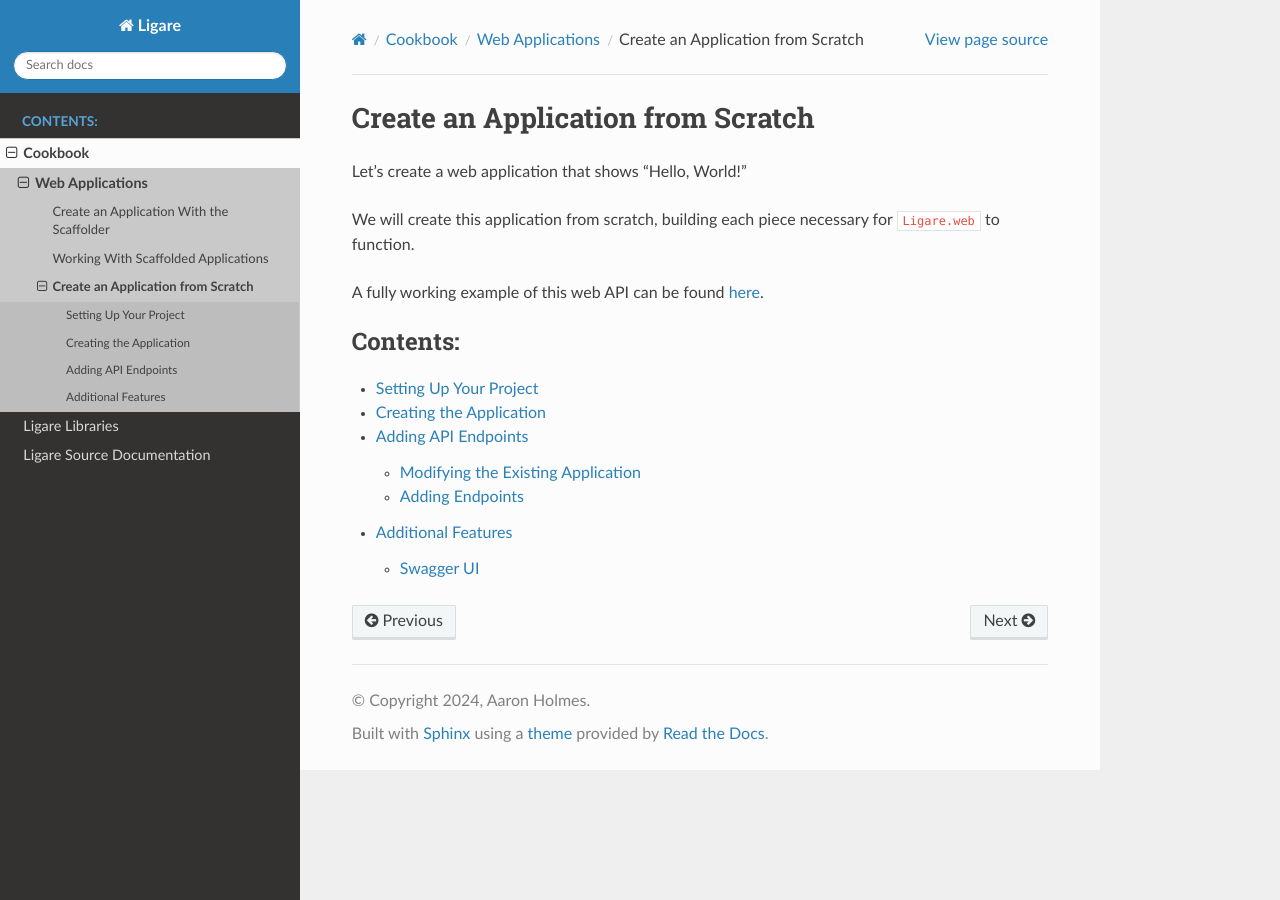
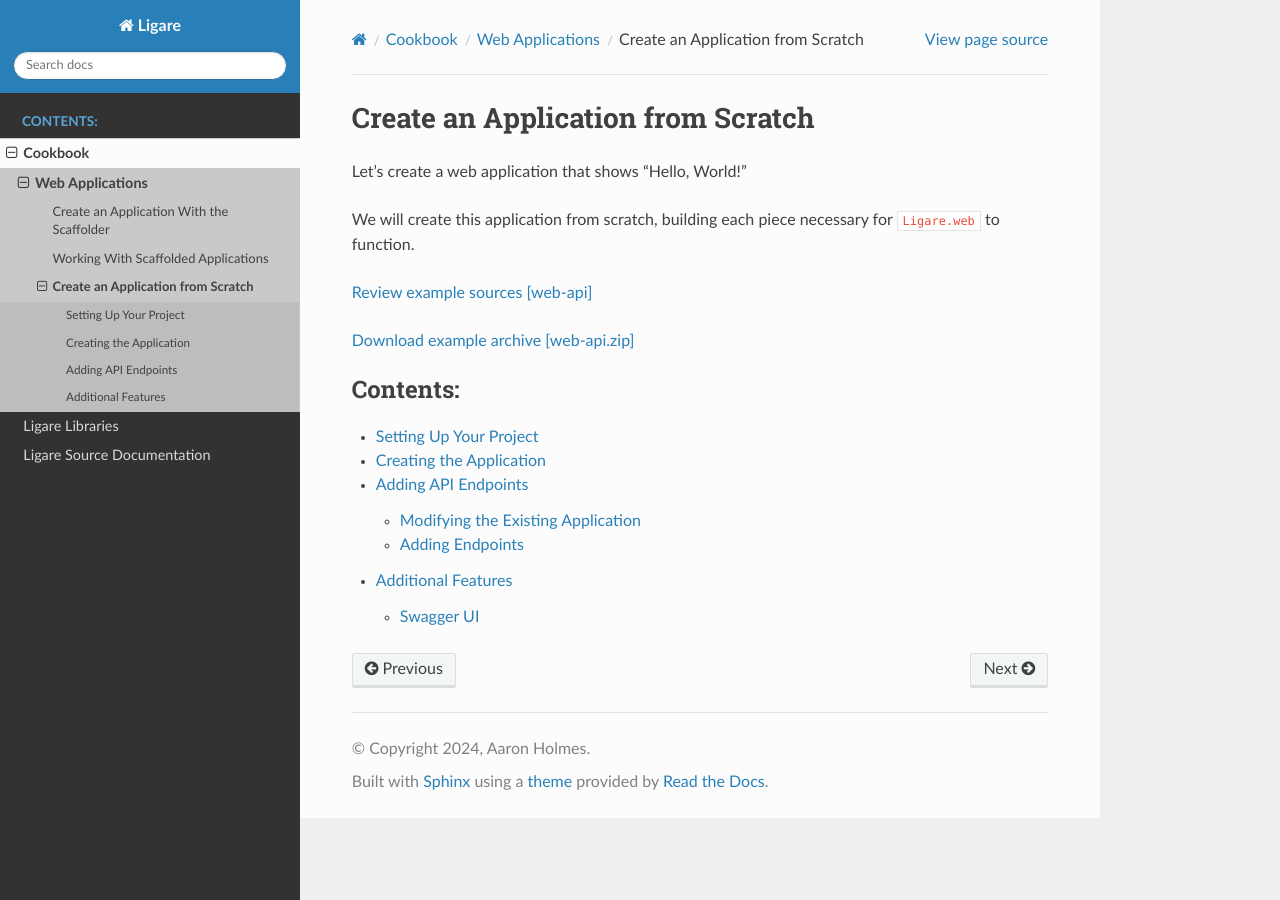
Before and after one commit to uclahs-cds/Ligare, a Sphinx documentation site: the page built from sphinx-docs/source/cookbook/web_applications/create-application-from-scratch/index.rst, in a window 1280 px wide. Built offline with Sphinx 7.4.7 and the Read the Docs theme 3.1.0, drawn with Linux system fonts in a browser that asks for light colours.

Commit message:
Update "from scratch" guide to use new directives.

```diff
--- a/sphinx-docs/source/_static/custom.css
+++ b/sphinx-docs/source/_static/custom.css
@@ -3,3 +3,10 @@
     color: #616161;
     font-style: italic;
 }
+
+/* put `literalinclude` captions on the left and closer to coe blocks */
+.rst-content .literal-block-wrapper .code-block-caption {
+    text-align: left;
+    padding-bottom: 0.5em;
+    margin-top: -1.5em;
+}
--- a/sphinx-docs/source/conf.py
+++ b/sphinx-docs/source/conf.py
@@ -65,9 +65,13 @@ copybutton_only_copy_prompt_lines = True
 github_ref = os.environ.get("GITHUB_REF") or "main"
 
 extlinks = {
+    "source": (
+        f"https://github.com/uclahs-cds/Ligare/blob/{github_ref}/%s",
+        None,
+    ),
     "example": (
         f"https://github.com/uclahs-cds/Ligare/blob/{github_ref}/examples/%s",
-        None,
+        "Review example sources [%s]",
     ),
     "archive": (
         "https://uclahs-cds.github.io/Ligare/_downloads/%s.zip",
--- a/sphinx-docs/source/cookbook/web_applications/create-application-from-scratch/2-creating-the-application.rst
+++ b/sphinx-docs/source/cookbook/web_applications/create-application-from-scratch/2-creating-the-application.rst
@@ -49,8 +49,7 @@ Modify ``app/__init__.py`` with the following.
 
 .. literalinclude:: ../../../../../examples/web-api/app/__init__.py
    :language: python
-
-:download:`Download this example <../../../../../examples/web-api/app/__init__.py>`
+   :caption: :example:`web-api/app/__init__.py`
 
 Now we have something we can run. Go ahead and run this code.
 
--- a/sphinx-docs/source/cookbook/web_applications/create-application-from-scratch/index.rst
+++ b/sphinx-docs/source/cookbook/web_applications/create-application-from-scratch/index.rst
@@ -5,7 +5,9 @@ Let's create a web application that shows "Hello, World!"
 
 We will create this application from scratch, building each piece necessary for ``Ligare.web`` to function.
 
-A fully working example of this web API can be found :example:`here <web-api>`.
+:example:`web-api`
+
+:archive:`web-api`
 
 .. toctree::
    :maxdepth: 2
```
Also changed, not shown: sphinx-docs/source/cookbook/web_applications/create-application-from-scratch/1-setting-up-your-project.rst (+3 -11 lines), sphinx-docs/source/cookbook/web_applications/create-application-from-scratch/3-adding-api-endpoints.rst (+9 -33 lines), 1 other file.
